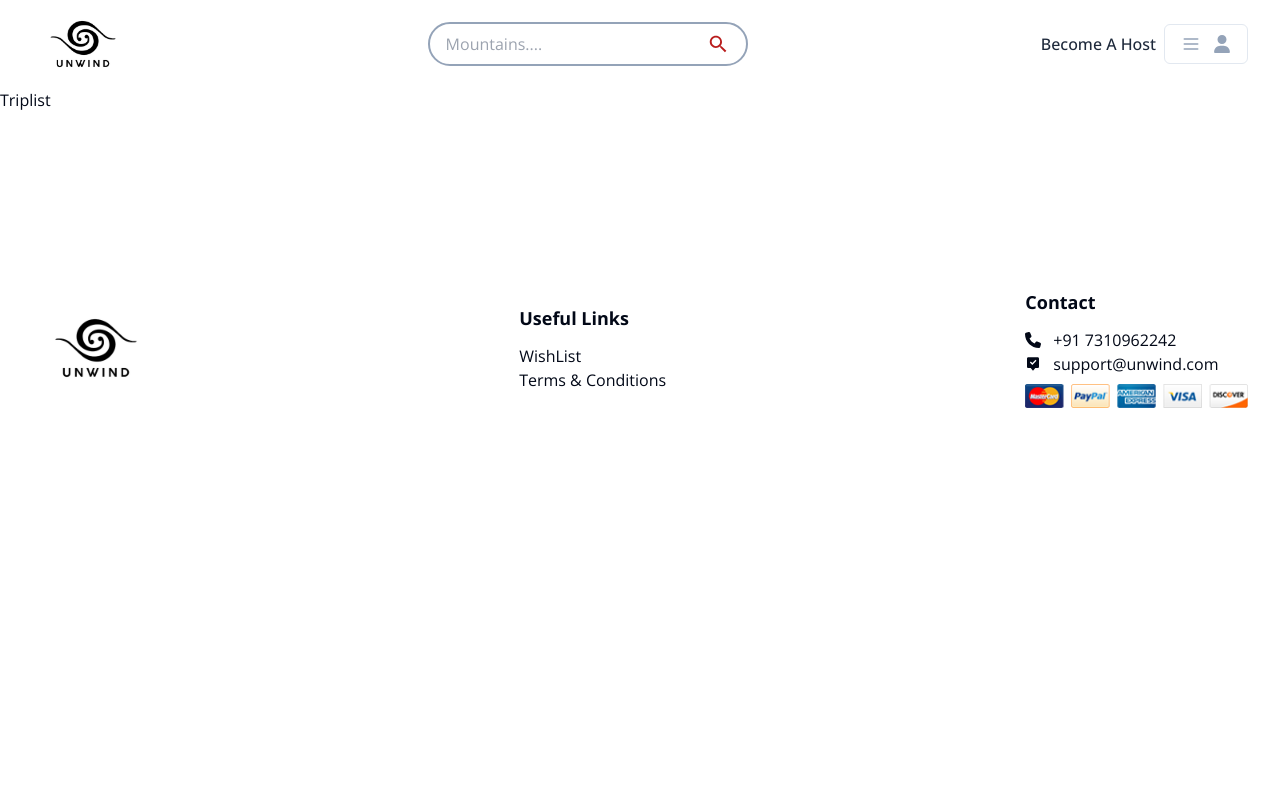
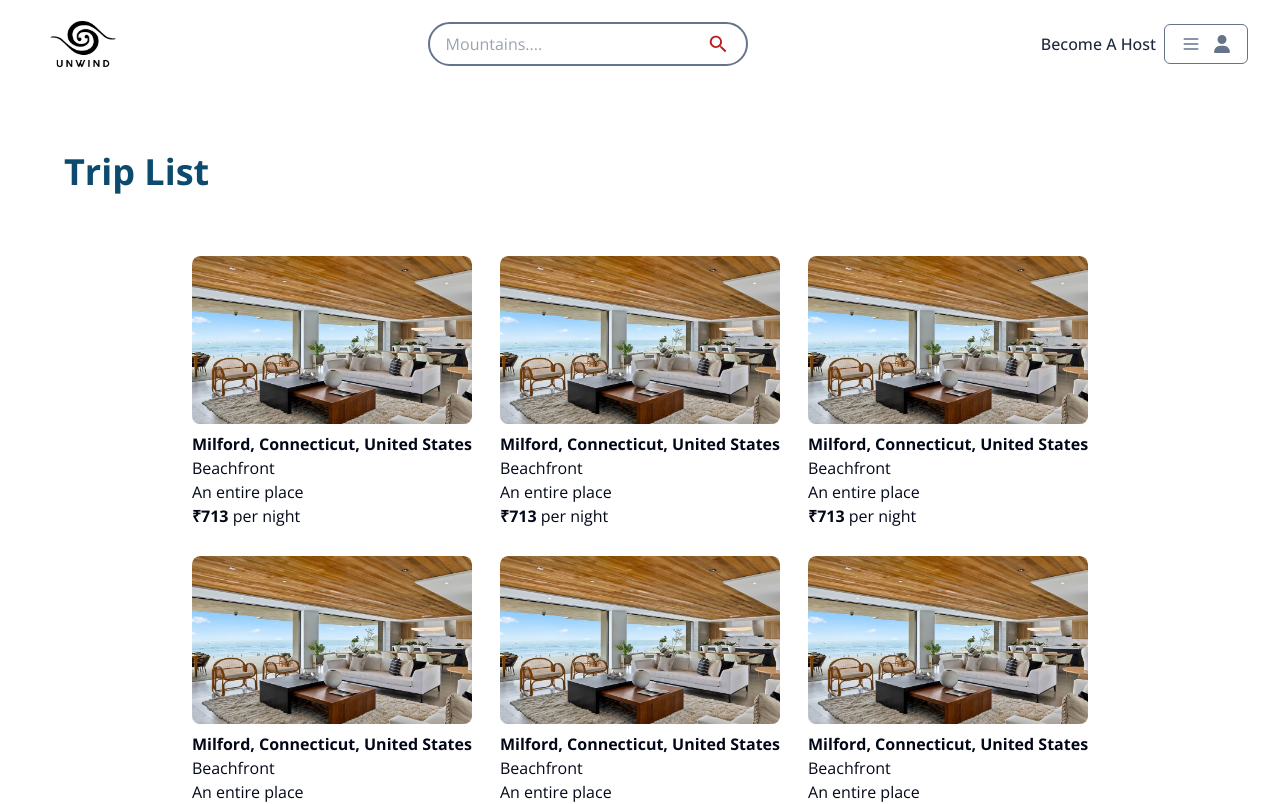
Before and after one commit to yuvrajsinghnegi012/unwind-frontend, a React (Vite) app: page /trips in a window 1280 px wide. Shown: the top 804 px of the page. Built offline with nearby package versions, Linux system fonts and the light colour scheme.

Commit message:
pages ui

```diff
--- a/src/components/Header.jsx
+++ b/src/components/Header.jsx
@@ -17,15 +17,15 @@ import { useNavigate } from "react-router-dom";
 const Header = () => {
   const navigate = useNavigate();
 
-  const logoutHandler = () =>{}
+  const logoutHandler = () => { }
 
-  let user = false;
+  let user = true;
 
   return (
     <header>
       <div className="px-8 py-3 flex gap-4 justify-between items-center">
-        <img src={logo} className="h-16 " alt="Logo" />
-        <div className="flex items-center justify-between px-4 py-2 rounded-full border-2 border-slate-400 lg:w-[20rem]">
+        <img src={logo} className="h-16 cursor-pointer" alt="Logo" onClick={()=>navigate("/")}/>
+        <div className="flex items-center justify-between px-4 py-2 rounded-full border-2 border-slate-500 lg:w-[20rem]">
           <input type="text" name="search" id="search" placeholder="Mountains...." className="w-[60%] md:w-full outline-none" />
           <IoMdSearch className="text-red-700 font-bold text-2xl" />
         </div>
@@ -34,24 +34,24 @@ const Header = () => {
           {
 
             user ? (
-              <Menubar>
+              <Menubar className="border-slate-500">
                 <MenubarMenu>
                   <MenubarTrigger>
-                <div className="flex items-center gap-3">
-                  <LuMenu className="text-slate-400 text-xl" />
-                  <FaUser className="text-slate-400 text-lg" />
+                    <div className="flex items-center gap-3 cursor-pointer">
+                      <LuMenu className="text-slate-500 text-xl" />
+                      <FaUser className="text-slate-500 text-lg" />
                     </div>
                   </MenubarTrigger>
                   <MenubarContent>
                     <MenubarRadioGroup value="options">
-                  <MenubarRadioItem value="trip" onClick={()=>{navigate("/trips")}}>Trip List</MenubarRadioItem>
-                  <MenubarRadioItem value="wish" onClick={()=>{navigate("/wishlist")}}>Wish List</MenubarRadioItem>
-                  <MenubarRadioItem value="property" onClick={()=>{navigate("/properties")}}>Property List</MenubarRadioItem>
-                  <MenubarRadioItem value="reservation" onClick={()=>{navigate("/reservations")}}>Reservation List</MenubarRadioItem>
-                  <MenubarRadioItem value="host" onClick={()=>{navigate("/host-property")}}>Become A Host</MenubarRadioItem>
+                      <MenubarRadioItem value="trip" onClick={() => { navigate("/trips") }} className="cursor-pointer">Trip List</MenubarRadioItem>
+                      <MenubarRadioItem value="wish" onClick={() => { navigate("/wishlist") }} className="cursor-pointer">Wish List</MenubarRadioItem>
+                      <MenubarRadioItem value="property" onClick={() => { navigate("/properties") }} className="cursor-pointer">Property List</MenubarRadioItem>
+                      <MenubarRadioItem value="reservation" onClick={() => { navigate("/reservations") }} className="cursor-pointer">Reservation List</MenubarRadioItem>
+                      <MenubarRadioItem value="host" onClick={() => { navigate("/host-property") }} className="cursor-pointer">Become A Host</MenubarRadioItem>
                     </MenubarRadioGroup>
                     <MenubarSeparator />
-                <MenubarItem inset onClick={logoutHandler}>Logout</MenubarItem>
+                    <MenubarItem inset onClick={logoutHandler} className="cursor-pointer">Logout</MenubarItem>
                   </MenubarContent>
                 </MenubarMenu>
               </Menubar>
@@ -59,15 +59,15 @@ const Header = () => {
               <Menubar>
                 <MenubarMenu>
                   <MenubarTrigger>
-                <div className="flex items-center gap-3">
+                    <div className="flex items-center gap-3 cursor-pointer">
                       <LuMenu className="text-slate-400 text-xl" />
                       <FaUser className="text-slate-400 text-lg" />
                     </div>
                   </MenubarTrigger>
                   <MenubarContent>
                     <MenubarRadioGroup value="options">
-                  <MenubarRadioItem value="login" onClick={()=>{navigate("/login")}}>Login</MenubarRadioItem>
-                  <MenubarRadioItem value="register" onClick={()=>{navigate("/register")}}>Register</MenubarRadioItem>
+                      <MenubarRadioItem value="login" onClick={() => { navigate("/login") }} className="cursor-pointer">Login</MenubarRadioItem>
+                      <MenubarRadioItem value="register" onClick={() => { navigate("/register") }} className="cursor-pointer">Register</MenubarRadioItem>
                     </MenubarRadioGroup>
                   </MenubarContent>
                 </MenubarMenu>
--- a/src/constant.js
+++ b/src/constant.js
@@ -279,3 +279,95 @@ export const facilities = [
 
 export { logo, payment };
 export { BiSolidMessageAltCheck, FaPhone };
+
+
+
+// Temporary
+import img1 from "../assets/Listing1/1.jpg";
+import img2 from "../assets/Listing1/2.jpg";
+import img3 from "../assets/Listing1/3.jpeg";
+import img4 from "../assets/Listing1/4.jpg";
+import img5 from "../assets/Listing1/5.jpg";
+
+export const properties = [
+  {
+    _id: "kldjklfjdsklfdjkalfjdkl",
+    images: [img1, img2, img3, img4, img5],
+    label: "Beachfront",
+    location: "Milford, Connecticut, United States",
+    highlight: "An entire place",
+    price: 713,
+  },
+  {
+    _id: "kldjklfjdsklfdjkalfjdkl",
+    images: [img1, img2, img3, img4, img5],
+    label: "Beachfront",
+    location: "Milford, Connecticut, United States",
+    highlight: "An entire place",
+    price: 713,
+  },
+  {
+    _id: "kldjklfjdsklfdjkalfjdkl",
+    images: [img1, img2, img3, img4, img5],
+    label: "Beachfront",
+    location: "Milford, Connecticut, United States",
+    highlight: "An entire place",
+    price: 713,
+  },
+  {
+    _id: "kldjklfjdsklfdjkalfjdkl",
+    images: [img1, img2, img3, img4, img5],
+    label: "Beachfront",
+    location: "Milford, Connecticut, United States",
+    highlight: "An entire place",
+    price: 713,
+  },
+  {
+    _id: "kldjklfjdsklfdjkalfjdkl",
+    images: [img1, img2, img3, img4, img5],
+    label: "Beachfront",
+    location: "Milford, Connecticut, United States",
+    highlight: "An entire place",
+    price: 713,
+  },
+  {
+    _id: "kldjklfjdsklfdjkalfjdkl",
+    images: [img1, img2, img3, img4, img5],
+    label: "Beachfront",
+    location: "Milford, Connecticut, United States",
+    highlight: "An entire place",
+    price: 713,
+  },
+  {
+    _id: "kldjklfjdsklfdjkalfjdkl",
+    images: [img1, img2, img3, img4, img5],
+    label: "Beachfront",
+    location: "Milford, Connecticut, United States",
+    highlight: "An entire place",
+    price: 713,
+  },
+  {
+    _id: "kldjklfjdsklfdjkalfjdkl",
+    images: [img1, img2, img3, img4, img5],
+    label: "Beachfront",
+    location: "Milford, Connecticut, United States",
+    highlight: "An entire place",
+    price: 713,
+  },
+  {
+    _id: "kldjklfjdsklfdjkalfjdkl",
+    images: [img1, img2, img3, img4, img5],
+    label: "Beachfront",
+    location: "Milford, Connecticut, United States",
+    highlight: "An entire place",
+    price: 713,
+  },
+  {
+    _id: "kldjklfjdsklfdjkalfjdkl",
+    images: [img1, img2, img3, img4, img5],
+    label: "Beachfront",
+    location: "Milford, Connecticut, United States",
+    highlight: "An entire place",
+    price: 713,
+  },
+]
--- a/src/pages/Home.jsx
+++ b/src/pages/Home.jsx
@@ -1,95 +1,10 @@
-import { categories } from "../constant";
-import img1 from "../../assets/Listing1/1.jpg";
-import img2 from "../../assets/Listing1/2.jpg";
-import img3 from "../../assets/Listing1/3.jpeg";
-import img4 from "../../assets/Listing1/4.jpg";
-import img5 from "../../assets/Listing1/5.jpg";
+import { categories, properties } from "../constant";
 import Card from "../components/Card";
-
-const properties = [
-  {
-    _id: "kldjklfjdsklfdjkalfjdkl",
-    images: [img1, img2, img3, img4, img5],
-    label: "Beachfront",
-    location: "Milford, Connecticut, United States",
-    highlight: "An entire place",
-    price: 713,
-  },
-  {
-    _id: "kldjklfjdsklfdjkalfjdkl",
-    images: [img1, img2, img3, img4, img5],
-    label: "Beachfront",
-    location: "Milford, Connecticut, United States",
-    highlight: "An entire place",
-    price: 713,
-  },
-  {
-    _id: "kldjklfjdsklfdjkalfjdkl",
-    images: [img1, img2, img3, img4, img5],
-    label: "Beachfront",
-    location: "Milford, Connecticut, United States",
-    highlight: "An entire place",
-    price: 713,
-  },
-  {
-    _id: "kldjklfjdsklfdjkalfjdkl",
-    images: [img1, img2, img3, img4, img5],
-    label: "Beachfront",
-    location: "Milford, Connecticut, United States",
-    highlight: "An entire place",
-    price: 713,
-  },
-  {
-    _id: "kldjklfjdsklfdjkalfjdkl",
-    images: [img1, img2, img3, img4, img5],
-    label: "Beachfront",
-    location: "Milford, Connecticut, United States",
-    highlight: "An entire place",
-    price: 713,
-  },
-  {
-    _id: "kldjklfjdsklfdjkalfjdkl",
-    images: [img1, img2, img3, img4, img5],
-    label: "Beachfront",
-    location: "Milford, Connecticut, United States",
-    highlight: "An entire place",
-    price: 713,
-  },
-  {
-    _id: "kldjklfjdsklfdjkalfjdkl",
-    images: [img1, img2, img3, img4, img5],
-    label: "Beachfront",
-    location: "Milford, Connecticut, United States",
-    highlight: "An entire place",
-    price: 713,
-  },
-  {
-    _id: "kldjklfjdsklfdjkalfjdkl",
-    images: [img1, img2, img3, img4, img5],
-    label: "Beachfront",
-    location: "Milford, Connecticut, United States",
-    highlight: "An entire place",
-    price: 713,
-  },
-  {
-    _id: "kldjklfjdsklfdjkalfjdkl",
-    images: [img1, img2, img3, img4, img5],
-    label: "Beachfront",
-    location: "Milford, Connecticut, United States",
-    highlight: "An entire place",
-    price: 713,
-  },
-  {
-    _id: "kldjklfjdsklfdjkalfjdkl",
-    images: [img1, img2, img3, img4, img5],
-    label: "Beachfront",
-    location: "Milford, Connecticut, United States",
-    highlight: "An entire place",
-    price: 713,
-  },
-]
+import { useNavigate } from "react-router-dom";
 
 const Home = () => {
+  const navigate = useNavigate();
+
   return (
     <div>
       {/* HERO SECTION */}
@@ -99,14 +14,14 @@ const Home = () => {
       </section>
 
       {/* TOP CATEGORIES */}
-      <section className="flex flex-col justify-center mt-16 gap-8 items-center w-[80%] mx-auto ">
+      <section className="flex flex-col justify-center mt-16 gap-8 items-center w-[80%] mx-auto">
         <h1 className="text-4xl font-bold text-sky-900">Explore Top Categories</h1>
         <p className="text-lg text-center px-[16rem] font-medium ">Explore our wide range of vacations rentals that cater to all types of travelers. Immerse yourself in the local culture, enjoy the comforts of home, and create unforgettable memories in your dream destination.<br /></p>
         <div className="flex justify-center items-center flex-wrap gap-4">
           {
             categories.map((item, id) => (
               (id != 0 && id < 10) &&
-              <div key={id} className="relative w-[12rem] h-[12rem] flex justify-center items-center cursor-pointer">
+              <div key={id} className="relative w-[12rem] h-[12rem] flex justify-center items-center cursor-pointer" onClick={() => navigate(`category/${item.label}`)}>
                 <img src={item.img} alt={item.label} className="w-full h-full" />
                 <div className="absolute top-0 right-0 bottom-0 left-0 bg-black opacity-50" />
                 <div className="absolute flex flex-col items-center justify-center">
@@ -124,7 +39,7 @@ const Home = () => {
         <div className="flex justify-center items-center flex-wrap">
           {
             categories.map((item, id) => (
-              <div key={id} className="w-36 h-32 flex flex-col items-center justify-center p-3 cursor-pointer">
+              <div key={id} className="w-36 h-32 flex flex-col items-center justify-center p-3 cursor-pointer" onClick={() => navigate(`category/${item.label}`)}>
                 <item.icon className="text-3xl text-gray-400" />
                 <p className="text-lg text-gray-400 tracking-tight">{item.label}</p>
               </div>
--- a/src/pages/Triplist.jsx
+++ b/src/pages/Triplist.jsx
@@ -1,8 +1,21 @@
-import React from 'react'
+import React from 'react';
+import { properties } from "../constant";
+import Card from "../components/Card";
 
 const Triplist = () => {
   return (
-    <div>Triplist</div>
+    <section className="mt-16">
+      <div className='w-[90%] mx-auto '>
+      <h1 className="text-4xl font-bold text-sky-900">Trip List</h1>
+      <div className="flex justify-center items-center gap-[1.75rem] mt-16 flex-wrap">
+          {
+            properties.map((property, id) => (
+              <Card key={id} property={property} />
+            ))
+          }
+        </div>
+      </div>
+    </section>
   )
 }
 
```
Also changed, not shown: src/pages/Category.jsx (+15 -2 lines), src/pages/Propertylist.jsx (+15 -2 lines), src/pages/Reservationlist.jsx (+15 -2 lines), src/pages/Wishlist.jsx (+13 -3 lines), src/pages/Wishlist/1715775062435.png (deleted). Lines whose indentation alone changed are shown as unchanged.
